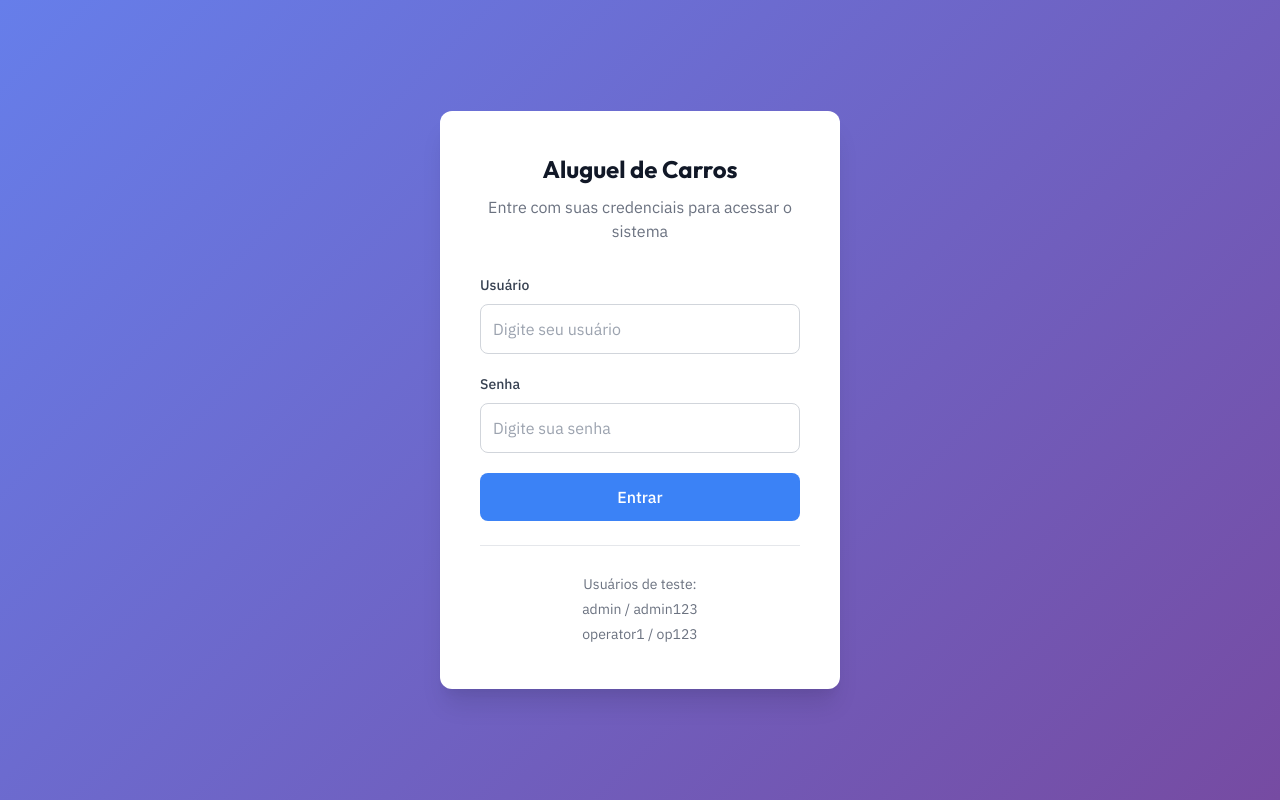
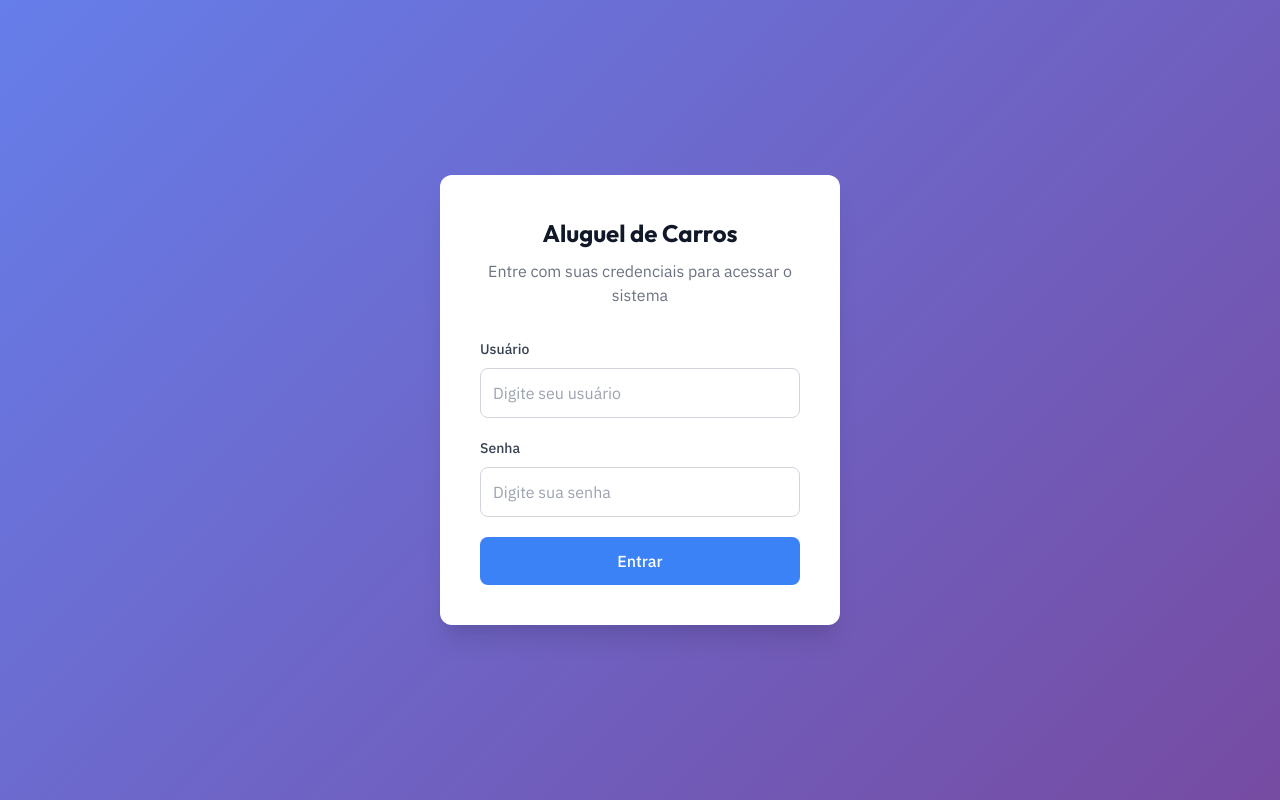
Before and after one commit to limo442/TCC-GABRIEL, a React (Create React App) app in the folder frontend/: page /login in a window 1280 px wide. Built offline with nearby package versions, Linux system fonts and the light colour scheme; no server answers.

Commit message:
security(frontend): remover senhas públicas da tela de login

```diff
--- a/frontend/src/pages/Login.jsx
+++ b/frontend/src/pages/Login.jsx
@@ -71,11 +71,6 @@ export default function Login({ onLogin }) {
             {loading ? 'Entrando...' : 'Entrar'}
           </button>
         </form>
-        <div className="login-hint">
-          <p>Usuários de teste:</p>
-          <p>admin / admin123</p>
-          <p>operator1 / op123</p>
-        </div>
       </div>
     </div>
   );
```
